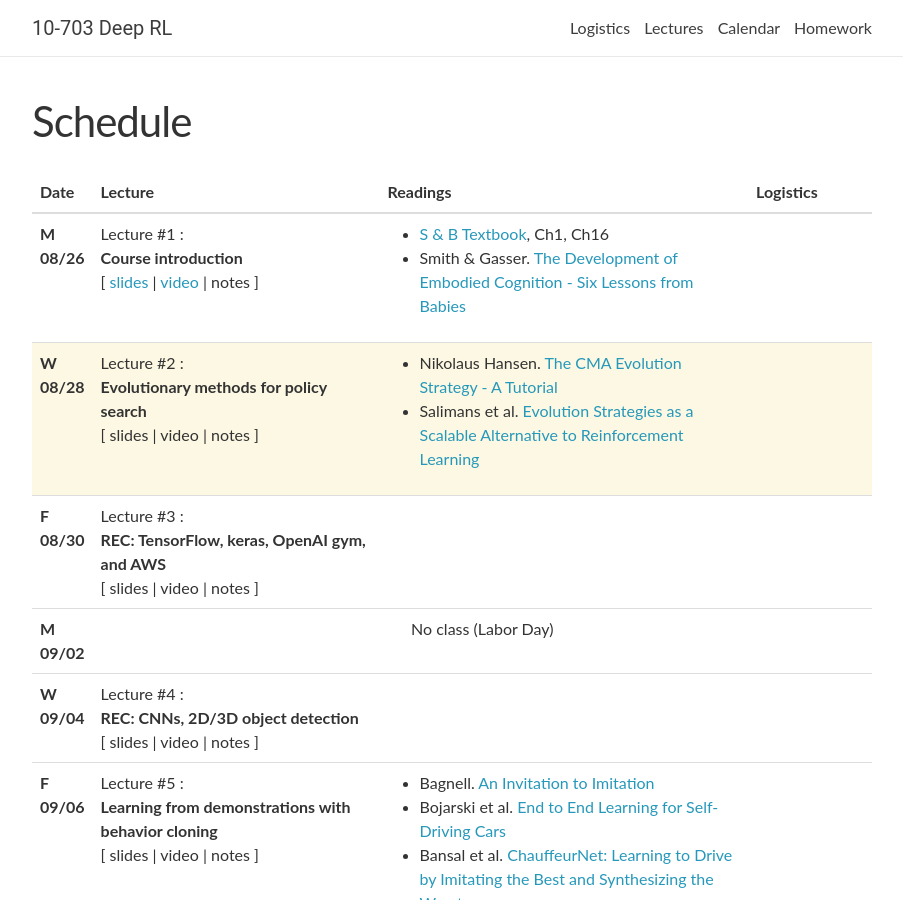
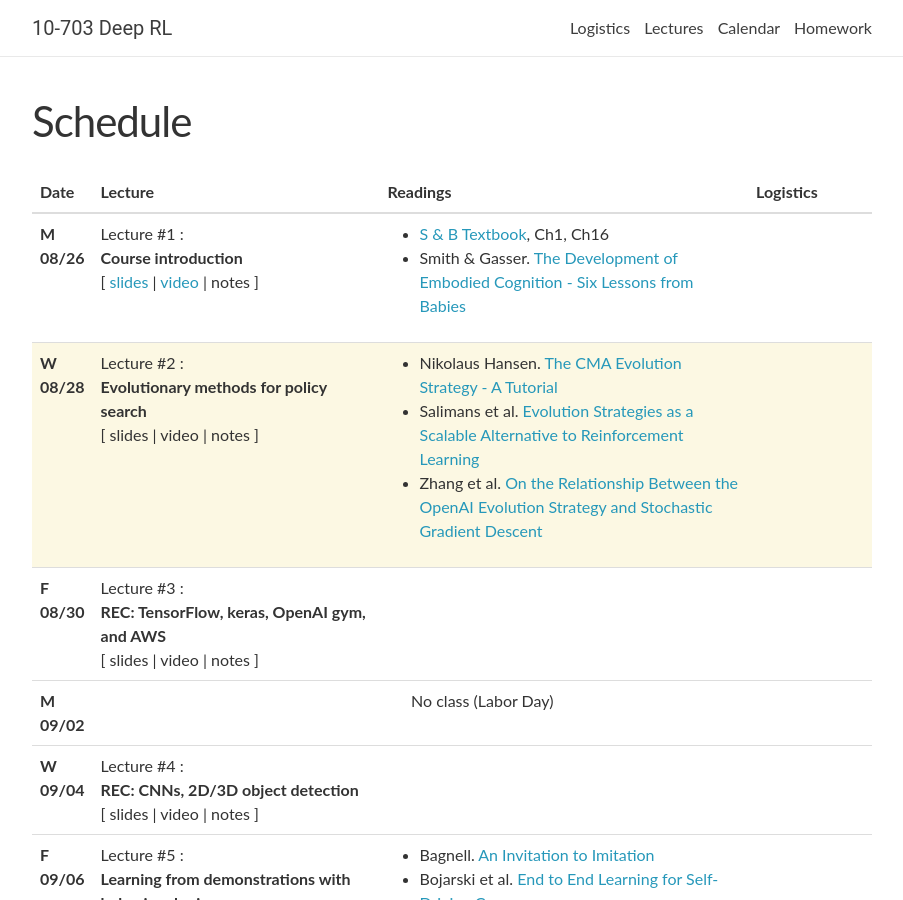
Before and after one commit to cmudeeprl/703website_f19, a Jekyll site: the page built from _pages/lectures.md, in a window 1280 px wide and 900 px high. Shown: the whole window, without its empty margins (188-1091 px from the left). Built offline with Jekyll 4.4.1, drawn with Linux system fonts in a browser that asks for light colours; nearby versions of some CDN libraries; comment, search, counter and statistics services are not loaded.

Commit message:
added lecture 2 reading

```diff
--- a/_data/lectures.yml
+++ b/_data/lectures.yml
@@ -20,6 +20,7 @@
   readings:
     - Nikolaus Hansen. <a href="https://arxiv.org/pdf/1604.00772.pdf" target="_blank">The CMA Evolution Strategy - A Tutorial</a>
     - Salimans et al. <a href="https://arxiv.org/abs/1703.03864" target="_blank">Evolution Strategies as a Scalable Alternative to Reinforcement Learning</a>
+    - Zhang et al. <a href="https://arxiv.org/abs/1712.06564" target="_blank">On the Relationship Between the OpenAI Evolution Strategy and Stochastic Gradient Descent</a>
   logistics:
 
 - date: F 08/30
```
